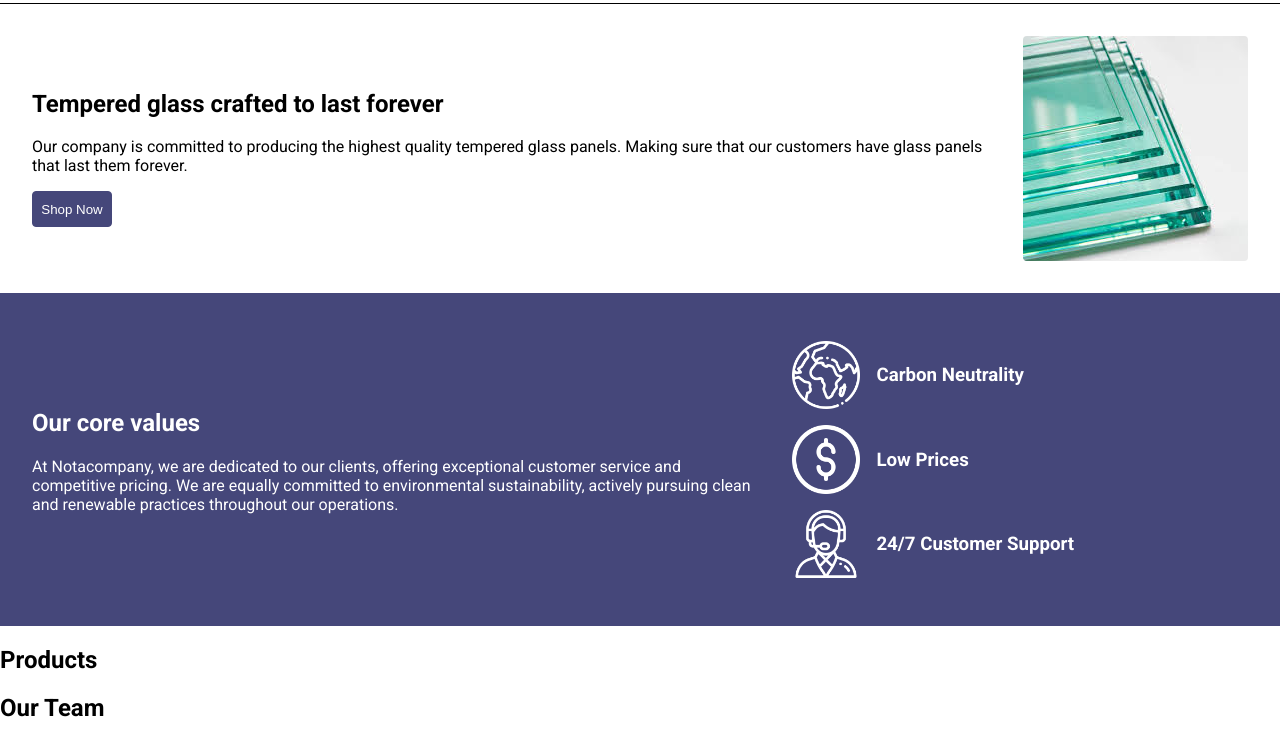
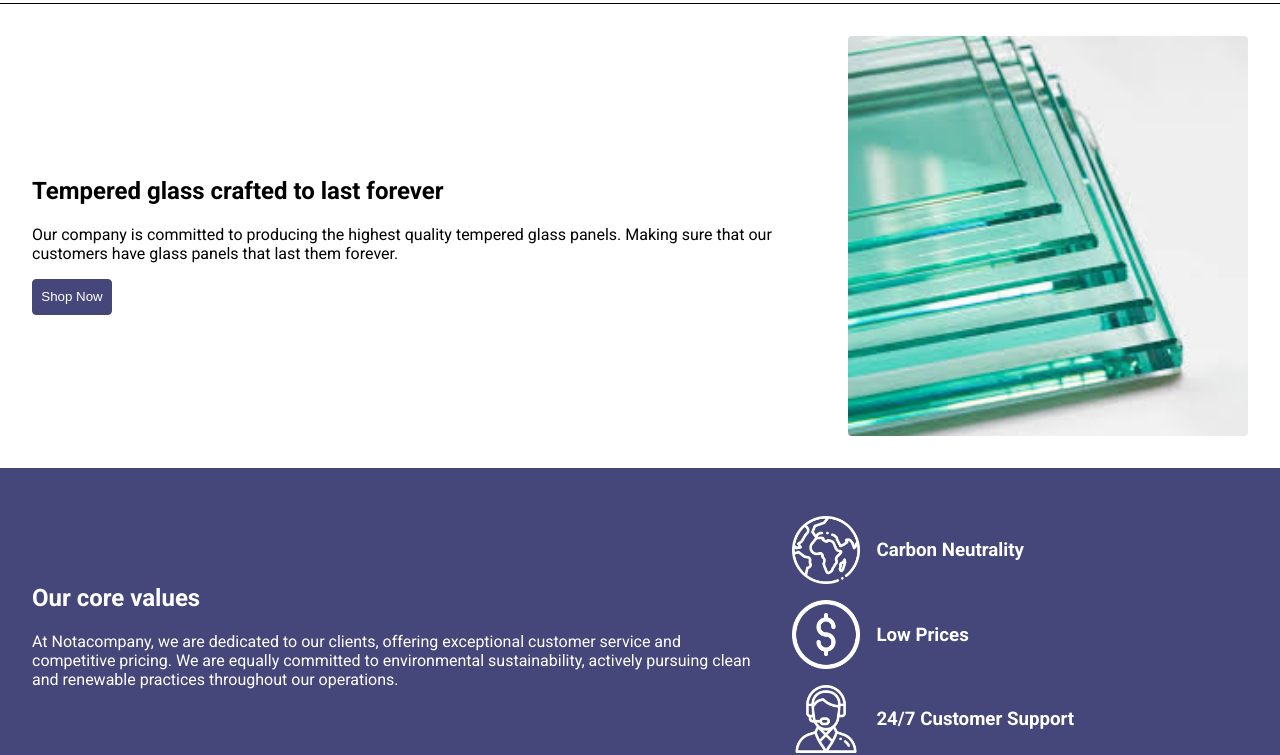
Before and after one commit to ExqueeseMe/notacompany-homepage, a plain HTML site: page index.html in a window 1280 px wide. Shown: the part 61-816 px from the top of the page. Drawn offline with Linux system fonts and the light colour scheme.

Commit message:
fixed image sizing and hero sizing

```diff
--- a/resources/css/styles.css
+++ b/resources/css/styles.css
@@ -83,16 +83,20 @@ button {
     justify-content: space-between;
     align-items: center;
     padding: 2rem;
+    height: 25rem;
 }
 
 .hero-content {
     margin-right: 2rem;
+
 }
 
 .hero img {
-    max-width: 100%;
+    width: 100%;
+    max-width: 25rem;
     height: auto;
     border-radius: 4px;
+
 }
 
 .values {
```
